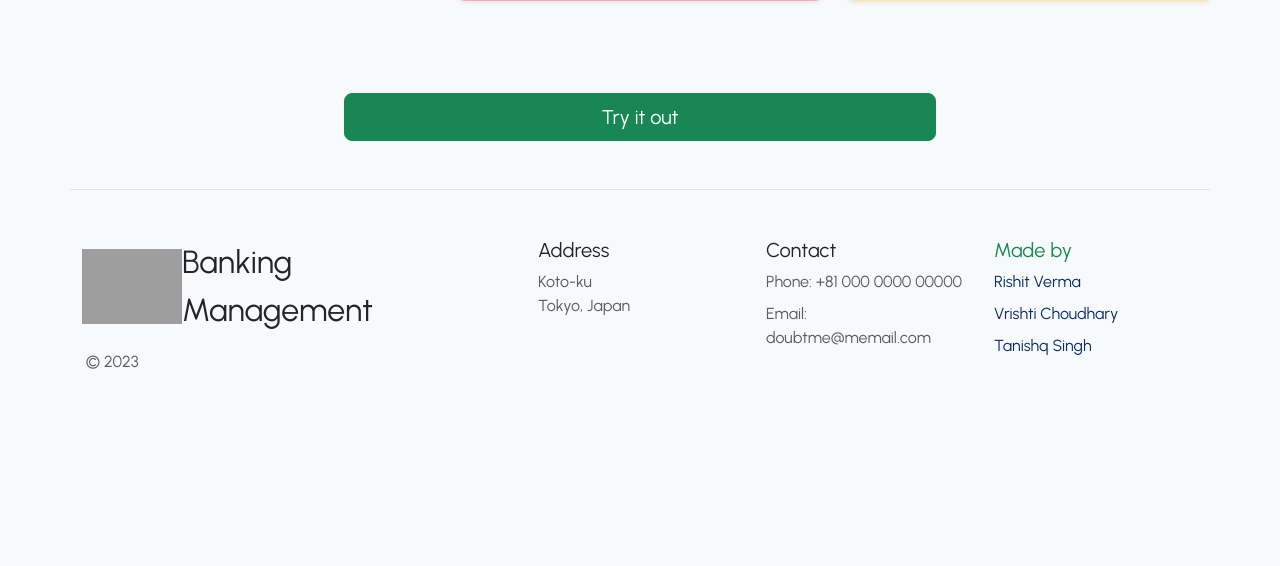
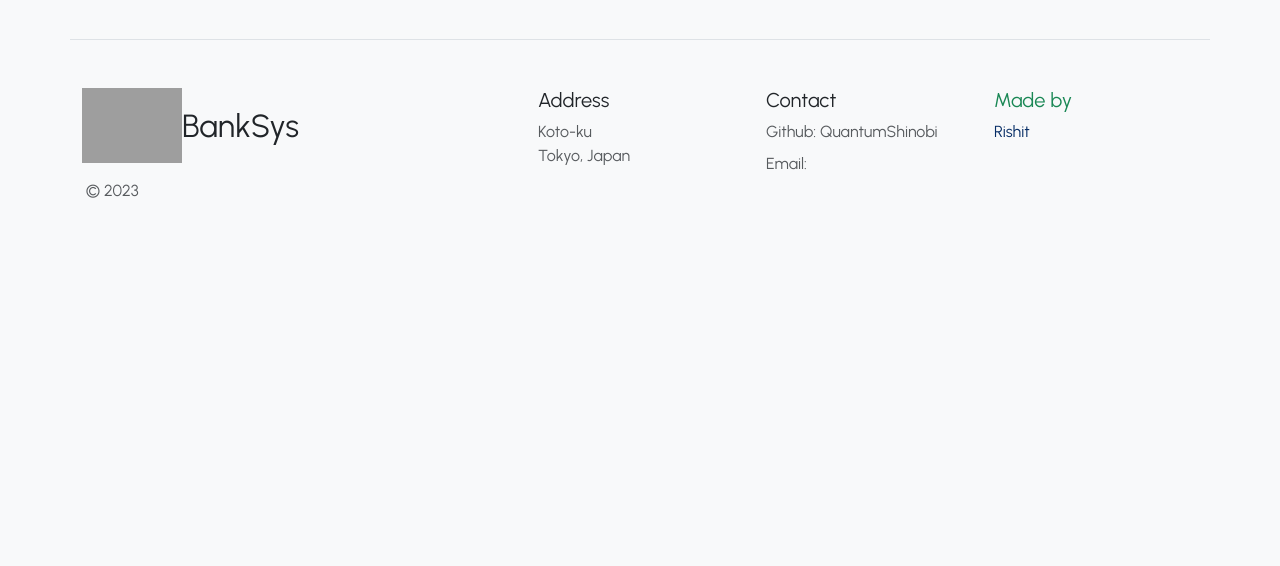
Before and after one commit to QuantumShinobi/BankSys, a Django app: template templates/main/main.html in a window 1280 px wide. Shown: the part 1671-2237 px from the top of the page. After the commit the page ends 1869 px from the top, so only its background shows below. Run offline with Django 4.2, Linux system fonts and the light colour scheme; the template is opened without the code that fills it, so the values that code supplies are empty; parts of the project's set-up code (start-up, migrations or seed data) failed here and were passed over; grey boxes are pictures that could not be loaded.

Commit message:
Update files from replit

```diff
--- a/static/bank.js
+++ b/static/bank.js
@@ -33,7 +33,7 @@ document.addEventListener("DOMContentLoaded", () => {
     document.getElementById("non-animation").style.display = "none";
     document.getElementById("animation").style.display = "block";
     document.getElementById("add_form").submit();
-   }
+  };
 });
 
 document.addEventListener("DOMContentLoaded", () => {
--- a/templates/base.html
+++ b/templates/base.html
@@ -9,7 +9,28 @@
     <script src="https://code.jquery.com/jquery-3.6.0.js"></script>
     <link
     rel="stylesheet"
-    href="https://cdnjs.cloudflare.com/ajax/libs/animate.css/4.1.1/animate.min.css"
+
+      <!-- HTML Meta Tags -->
+      <meta name="description" content="Banksys is a comprehensive and user-friendly system designed to streamline and enhance the management of financial transactions">
+
+      <!-- Facebook Meta Tags -->
+      <meta property="og:url" content="https://banksys.rishitverma1.repl.co/">
+      <meta property="og:type" content="website">
+      <meta property="og:title" content="BankSys">
+      <meta property="og:description" content="Banksys is a comprehensive and user-friendly system designed to streamline and enhance the management of financial transactions">
+      <meta property="og:image" content="https://firebasestorage.googleapis.com/v0/b/discord-uploads.appspot.com/o/icon.png?alt=media&token=a1681509-40bf-4e36-891d-f96ef591622">
+
+      <!-- Twitter Meta Tags -->
+      <meta name="twitter:card" content="summary_large_image">
+      <meta property="twitter:domain" content="banksys.rishitverma1.repl.co">
+      <meta property="twitter:url" content="https://banksys.rishitverma1.repl.co/">
+      <meta name="twitter:title" content="BankSys">
+      <meta name="twitter:description" content="Banksys is a comprehensive and user-friendly system designed to streamline and enhance the management of financial transactions">
+      <meta name="twitter:image" content="https://firebasestorage.googleapis.com/v0/b/discord-uploads.appspot.com/o/icon.png?alt=media&token=a1681509-40bf-4e36-891d-f96ef591622">
+
+      <!-- Meta Tags Generated via https://www.opengraph.xyz -->
+
+    <link href="https://cdnjs.cloudflare.com/ajax/libs/animate.css/4.1.1/animate.min.css"
   />
     <script>
     function noenter() {
@@ -19,11 +40,6 @@
     <script src="https://cdn.jsdelivr.net/npm/bootstrap@5.3.2/dist/js/bootstrap.bundle.min.js" integrity="sha384-C6RzsynM9kWDrMNeT87bh95OGNyZPhcTNXj1NW7RuBCsyN/o0jlpcV8Qyq46cDfL" crossorigin="anonymous"></script>
     <script src="{% static 'index.js' %}"></script>
     <link rel="stylesheet" href="{% static 'style.css' %}" />
-    <!-- <link rel="shortcut icon" href="https://raw.githubusercontent.com/IamEinstein/Djank/gh-pages/sources/bank-icon.jpg" type="image/x-icon">
-    <link href="https://fonts.googleapis.com/css2?family=Poppins:wght@300;400;500;600;700&display=swap" rel="stylesheet"> -->
-    <!-- <link rel="preconnect" href="https://fonts.googleapis.com">
-    <link rel="preconnect" href="https://fonts.gstatic.com" crossorigin>
-    <link href="https://fonts.googleapis.com/css2?family=Urbanist&display=swap" rel="stylesheet"> -->
     <link rel="preconnect" href="https://fonts.googleapis.com">
     <link rel="preconnect" href="https://fonts.gstatic.com" crossorigin>
     <link href="https://fonts.googleapis.com/css2?family=Urbanist&display=swap" rel="stylesheet">
@@ -33,7 +49,7 @@
         transition-duration: 3s;
         scroll-behavior: smooth;
         font-family: 'Urbanist', sans-serif;
-      }
+      /* } */
     </style>
 
   </head>
@@ -46,7 +62,7 @@
       <a class="navbar-brand card-header" href="{% url 'main:home' %}">
         <img src="https://firebasestorage.googleapis.com/v0/b/discord-uploads.appspot.com/o/icon.png?alt=media&token=a1681509-40bf-4e36-891d-f96ef5916225" width="73" alt="">
         &nbsp;
-        Banking Management
+        BankSys
       </a>
       <button
         class="navbar-toggler"
@@ -62,6 +78,11 @@
       <div class="collapse navbar-collapse" id="navbarNav">
         <ul class="navbar-nav">
           <li class="nav-item">
+            <a class="btn btn-outline-success m-1" href="{% url 'main:home' %}"
+              >Home</a
+            >
+          </li>
+          <li class="nav-item">
             &nbsp;
             <a
               class="btn btn-outline-info m-1"
@@ -73,11 +94,7 @@
           <li class="nav-item">
             <a class="btn btn-outline-info m-1" href="{% url 'main:home' %}#contact">Contact</a>
           </li>
-          <li class="nav-item">
-            <a class="btn btn-outline-success m-1" href="{% url 'main:login' %}"
-              >Login</a
-            >
-          </li>
+
         </ul>
       </div>
     </div>
--- a/templates/error.html
+++ b/templates/error.html
@@ -61,7 +61,7 @@
         <a class="btn btn-danger btn-dynamic" href="{% url 'main:index' %}">Go to the main page</a>
     </div>
     <script>
-        url = window.location.origin;
+        url = window.location.origin + "/index";
         setTimeout(function () {
             window.location.replace(url);
         }, 4000);
--- a/templates/main/index.html
+++ b/templates/main/index.html
@@ -271,7 +271,7 @@
         <label class="h5 mt-4" for="transfer_user">Select the Friend to whom you want to Transfer:</label></b>
                 <select class="form-control rounded-4 mt-4 custom-input" id="transfer_user" name="transfer_user" required>
                     {% for friend in friends %}
-                        <option id="{{ friend }}" value="{{ friend.name }}">{{ friend }}</option>
+                        <option id="{{ friend }}" value="{{ friend.username }}">{{ friend.name }}</option>
                     {% endfor %}
                 </select>
       </div>
--- a/templates/main/main.html
+++ b/templates/main/main.html
@@ -1,26 +1,123 @@
-{% extends 'base.html' %}
-{% block title %}Banking Management{% endblock title %}
-{% block body %}
+{% load static %}
+<!DOCTYPE html>
+<html lang="en" class="has-background-primary-light">
+  <head>
+    <meta charset="UTF-8" />
+    <meta http-equiv="X-UA-Compatible" content="IE=edge" />
+    <meta name="viewport" content="width=device-width, initial-scale=1.0" />
+    <title>BankSys</title>
 
-<!-- Navbar -->
+    <!-- HTML Meta Tags -->
+    <title>BankSys</title>
+    <meta name="description" content="Banksys is a comprehensive and user-friendly system designed to streamline and enhance the management of financial transactions">
 
-<!-- Top part -->
+    <!-- Facebook Meta Tags -->
+    <meta property="og:url" content="https://banksys.rishitverma1.repl.co/">
+    <meta property="og:type" content="website">
+    <meta property="og:title" content="BankSys">
+    <meta property="og:description" content="Banksys is a comprehensive and user-friendly system designed to streamline and enhance the management of financial transactions">
+    <meta property="og:image" content="https://firebasestorage.googleapis.com/v0/b/discord-uploads.appspot.com/o/icon.png?alt=media&token=a1681509-40bf-4e36-891d-f96ef591622">
+
+    <!-- Twitter Meta Tags -->
+    <meta name="twitter:card" content="summary_large_image">
+    <meta property="twitter:domain" content="banksys.rishitverma1.repl.co">
+    <meta property="twitter:url" content="https://banksys.rishitverma1.repl.co/">
+    <meta name="twitter:title" content="BankSys">
+    <meta name="twitter:description" content="Banksys is a comprehensive and user-friendly system designed to streamline and enhance the management of financial transactions">
+    <meta name="twitter:image" content="https://firebasestorage.googleapis.com/v0/b/discord-uploads.appspot.com/o/icon.png?alt=media&token=a1681509-40bf-4e36-891d-f96ef591622">
+
+    <!-- Meta Tags Generated via https://www.opengraph.xyz -->
+
+    <script src="https://code.jquery.com/jquery-3.6.0.js"></script>
+    <link
+    rel="stylesheet"
+    href="https://cdnjs.cloudflare.com/ajax/libs/animate.css/4.1.1/animate.min.css"
+  />
+    <script>
+    function noenter() {
+  return !(window.event && window.event.keyCode == 13); }
+  </script>
+    <link href="https://cdn.jsdelivr.net/npm/bootstrap@5.3.2/dist/css/bootstrap.min.css" rel="stylesheet" integrity="sha384-T3c6CoIi6uLrA9TneNEoa7RxnatzjcDSCmG1MXxSR1GAsXEV/Dwwykc2MPK8M2HN" crossorigin="anonymous">
+    <script src="https://cdn.jsdelivr.net/npm/bootstrap@5.3.2/dist/js/bootstrap.bundle.min.js" integrity="sha384-C6RzsynM9kWDrMNeT87bh95OGNyZPhcTNXj1NW7RuBCsyN/o0jlpcV8Qyq46cDfL" crossorigin="anonymous"></script>
+    <script src="{% static 'index.js' %}"></script>
+    <link rel="stylesheet" href="{% static 'style.css' %}" />
+    <link rel="preconnect" href="https://fonts.googleapis.com">
+    <link rel="preconnect" href="https://fonts.gstatic.com" crossorigin>
+    <link href="https://fonts.googleapis.com/css2?family=Urbanist&display=swap" rel="stylesheet">
+    <style>
+      .body {
+        padding-bottom: 5%;
+        transition-duration: 3s;
+        scroll-behavior: smooth;
+        font-family: 'Urbanist', sans-serif;
+      /* } */
+    </style>
+
+  </head>
+  <body class="bg-light">
+<div class="body">
+  <nav id="navbar "class="navbar navbar-expand-lg bg-body-tertiary">
+    <div class="container-fluid">
+      &nbsp;
+
+      <a class="navbar-brand card-header" href="{% url 'main:home' %}">
+        <img src="https://firebasestorage.googleapis.com/v0/b/discord-uploads.appspot.com/o/icon.png?alt=media&token=a1681509-40bf-4e36-891d-f96ef5916225" width="73" alt="">
+        &nbsp;
+        BankSys
+      </a>
+      <button
+        class="navbar-toggler"
+        type="button"
+        data-bs-toggle="collapse"
+        data-bs-target="#navbarNav"
+        aria-controls="navbarNav"
+        aria-expanded="false"
+        aria-label="Toggle navigation"
+      >
+        <span class="navbar-toggler-icon"></span>
+      </button>
+      <div class="collapse navbar-collapse" id="navbarNav">
+        <ul class="navbar-nav">
+          <li class="nav-item">
+            &nbsp;
+            <a
+              class="btn btn-outline-info m-1"
+              aria-current="page"
+              href="{% url 'main:home' %}#about"
+              >About</a
+            >&nbsp;
+          </li>
+          <li class="nav-item">
+            <a class="btn btn-outline-info m-1" href="{% url 'main:home' %}#contact">Contact</a>
+          </li>
+          <li class="nav-item">
+            <a class="btn btn-outline-success m-1" href="{% url 'main:login' %}"
+              >Login</a
+            >
+          </li>
+        </ul>
+      </div>
+    </div>
+  </nav>
+<br>
+  <div class="ms-5 me-5">
+
 <link rel="preconnect" href="https://fonts.googleapis.com">
 <link rel="preconnect" href="https://fonts.gstatic.com" crossorigin>
 <link href="https://fonts.googleapis.com/css2?family=Urbanist&display=swap" rel="stylesheet">
 <div class="position-relative m-md-3 text-center bg-light">
   <div
     style="
-      background-image: url('https://firebasestorage.googleapis.com/v0/b/discord-uploads.appspot.com/o/2494bd24d94c7c07aa44279f5d3e9591.jpg?alt=media&token=64b47e57-826c-41e6-99d1-b2eef584df3b');
+      background-image: url('https://firebasestorage.googleapis.com/v0/b/anythm-b51a4.appspot.com/o/360_F_500592051_wKXH8eZ1Te5OrMqBciEZdk8OrXgG0GW4.jpg?alt=media&token=cfb91d9c-f60e-4182-adb4-26c20deb35a2');
       background-size: 2000px;
     "
     class="overflow-visible bg-img mx-auto"
   >
     <br /><br /><br /><br /><br />
-    <h1 class="text-lg display-4 text-white fw-normal">Banking Management</h1>
+    <h1 class="text-lg display-4 text-white fw-normal">BankSys</h1>
     <br><br>
     {% comment %} <h2 class="display-8 text-white">Computer project</h2> {% endcomment %}
-    <p class="lead fw-normal text-white">Smart, Efficient and Simple</p>
+    <p class="lead fw-normal text-white">A smart, efficient and simple Banking management system</p>
     <br /><br /><br />
     {% comment %}
     <a class="btn btn-btn-outline-light" href="{% url 'main:login' %}"
@@ -35,7 +132,7 @@
     <div class="col-lg-6 col-md-8 mx-auto">
       <h1 class="fw-light" id="about">About</h1>
       <p class="lead text-muted">
-        The Online Financial Bank Management System is a project that aims to create an online banking platform using Python and its libraries. The system allows customers to securely access their accounts and perform various financial transactions, such as depositing, withdrawing, transferring, or checking their balance. It also helps the user to analyze their expenses by showing a pie chart and a bar graph of the expenditure according to the categories where the money has been spent. The system is designed to be user-friendly, comprehensive, and robust, ensuring a smooth and convenient banking experience.
+        Banksys is a comprehensive and user-friendly system designed to streamline and enhance the management of financial transactions. This project leverages Python and its libraries to create a robust online banking platform, where users can record their transactions and see the analysis of their spendings.
       </p>
       <p>
         <a href="#" class="btn btn-primary my-2">Top</a>
@@ -125,7 +222,7 @@
         class="fs-2 text-lg-start d-flex align-items-center mb-3 link-dark text-decoration-none"
       >
       <img src="https://firebasestorage.googleapis.com/v0/b/discord-uploads.appspot.com/o/icon.png?alt=media&token=a1681509-40bf-4e36-891d-f96ef5916225" width="100" alt="">
-      Banking Management
+      BankSys
       </p>
       <p class="text-muted">&nbsp;© 2023</p>
     </div>
@@ -148,13 +245,13 @@
       <h5>Contact</h5>
       <ul class="nav flex-column">
         <li class="nav-item mb-2">
-          <span href="#" class="nav-link p-0 text-muted"
-            >Phone: +81 000 0000 00000</span
+          <span href="https://github.com/QuantumShinobi" class="nav-link p-0 text-muted"
+            >Github: QuantumShinobi</span
           >
         </li>
         <li class="nav-item mb-2">
           <span href="#" class="nav-link p-0 text-muted"
-            >Email: doubtme@memail.com</span
+            >Email: </span
           >
         </li>
       </ul>
@@ -165,17 +262,7 @@
       <ul class="nav flex-column">
         <li class="nav-item mb-2">
           <span href="#" class="nav-link p-0 text-primary-emphasis"
-            >Rishit Verma</span
-          >
-        </li>
-        <li class="nav-item mb-2">
-          <span href="#" class="nav-link p-0 text-primary-emphasis"
-            >Vrishti Choudhary</span
-          >
-        </li>
-        <li class="nav-item mb-2">
-          <span href="#" class="nav-link p-0 text-primary-emphasis"
-            >Tanishq Singh </span
+            >Rishit</span
           >
         </li>
       </ul>
@@ -183,4 +270,6 @@
   </footer>
 </div>
 
-{% endblock body %}
+    </div></div>
+      </body>
+    </html>
```
Also changed, not shown: main/views.py (+9 -13 lines), templates/main/account.html (+19 -0 lines), static/friends.js (line endings or trailing spaces). Lines whose indentation alone changed are shown as unchanged.
